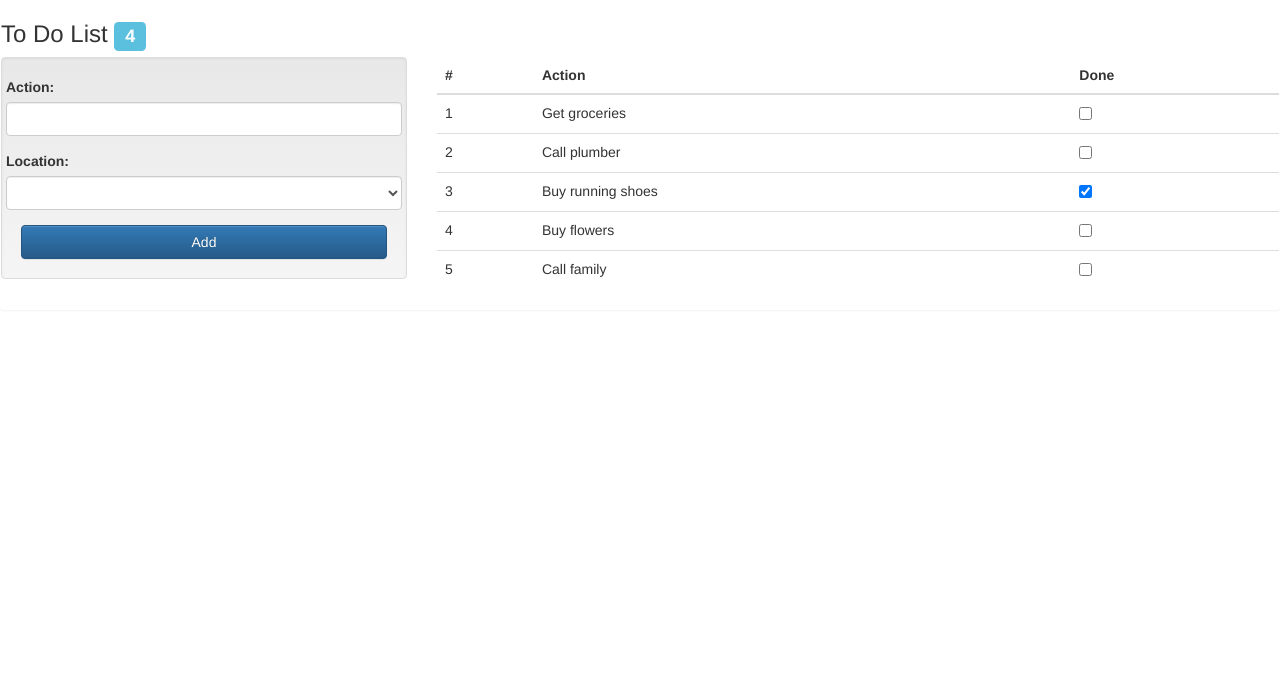
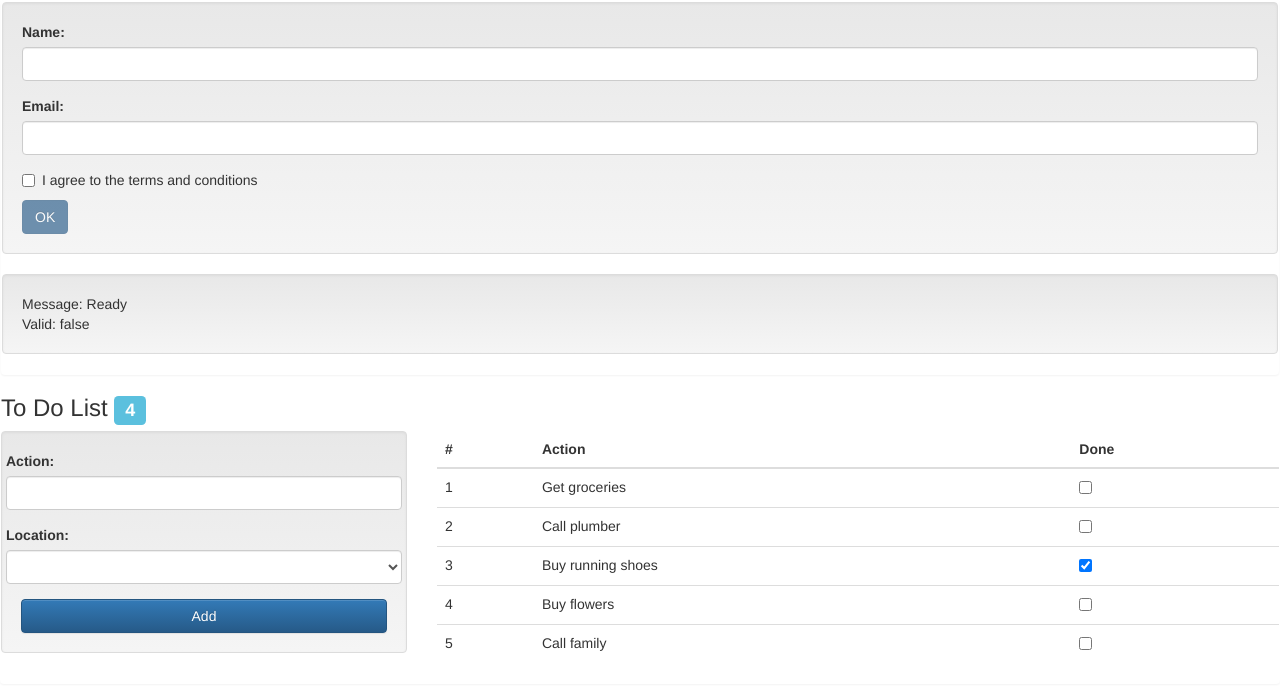
Before and after one commit to pushembekar/AngularJsKB, a plain HTML site: page Part2/forms.html in a window 1280 px wide. Drawn offline with nearby package versions, Linux system fonts and the light colour scheme.

Commit message:
Form validation

```diff
--- a/Part2/forms.html
+++ b/Part2/forms.html
@@ -24,11 +24,43 @@
                         });
                     }
                 };
+
+                $scope.addUser = function (userDetails) {
+                    $scope.message = userDetails.name + " (" + userDetails.email + ") (" + userDetails.agreed + ")";
+                }
+
+                $scope.message = "Ready";
             });
     </script>
 </head>
 <body>
     <div id="todoPanel" class="panel" ng-controller="defaultCtrl">
+        <form name="myForm" novalidate class="panel" ng-submit="addUser(newUser)">
+            <div class="well">
+                <div class="form-group">
+                    <label>Name:</label>
+                    <input name="userName" type="text" class="form-control" required ng-model="newUser.name" />
+                </div>
+                <div class="form-group">
+                    <label>Email:</label>
+                    <input name="userEmail" type="email" class="form-control" required ng-model="newUser.email" />
+                </div>
+                <div class="checkbox">
+                    <label>
+                        <input name="userAgreed" type="checkbox" ng-model="newUser.agreed" required />I agree to the terms and conditions
+                    </label>
+                </div>
+                <button class="btn btn-primary btn-primary" type="submit" ng-disabled="myForm.$invalid">OK</button>
+            </div>
+            <div class="well">
+                Message: {{message}}
+                <div>
+                    Valid: {{myForm.$valid}}
+                </div>
+            </div>
+        </form>
+
+
         <h3 class="panel-header">
             To Do List
             <span class="label label-info">
```
